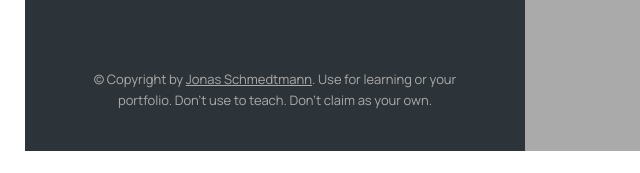
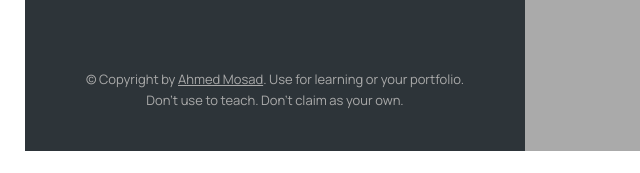
Before and after one commit to ahmedmosad236/Mapty, a plain HTML site: page index.html in a window 1280 px wide. Shown: the part 624-797 px from the top of the page, 0-640 px from the left. Drawn offline with nearby package versions, Linux system fonts and the light colour scheme.

Commit message:
Update index.html

```diff
--- a/index.html
+++ b/index.html
@@ -124,7 +124,7 @@
           class="twitter-link"
           target="_blank"
           href="https://twitter.com/jonasschmedtman"
-          >Jonas Schmedtmann</a
+          >Ahmed Mosad</a
         >. Use for learning or your portfolio. Don't use to teach. Don't claim
         as your own.
       </p>
```
